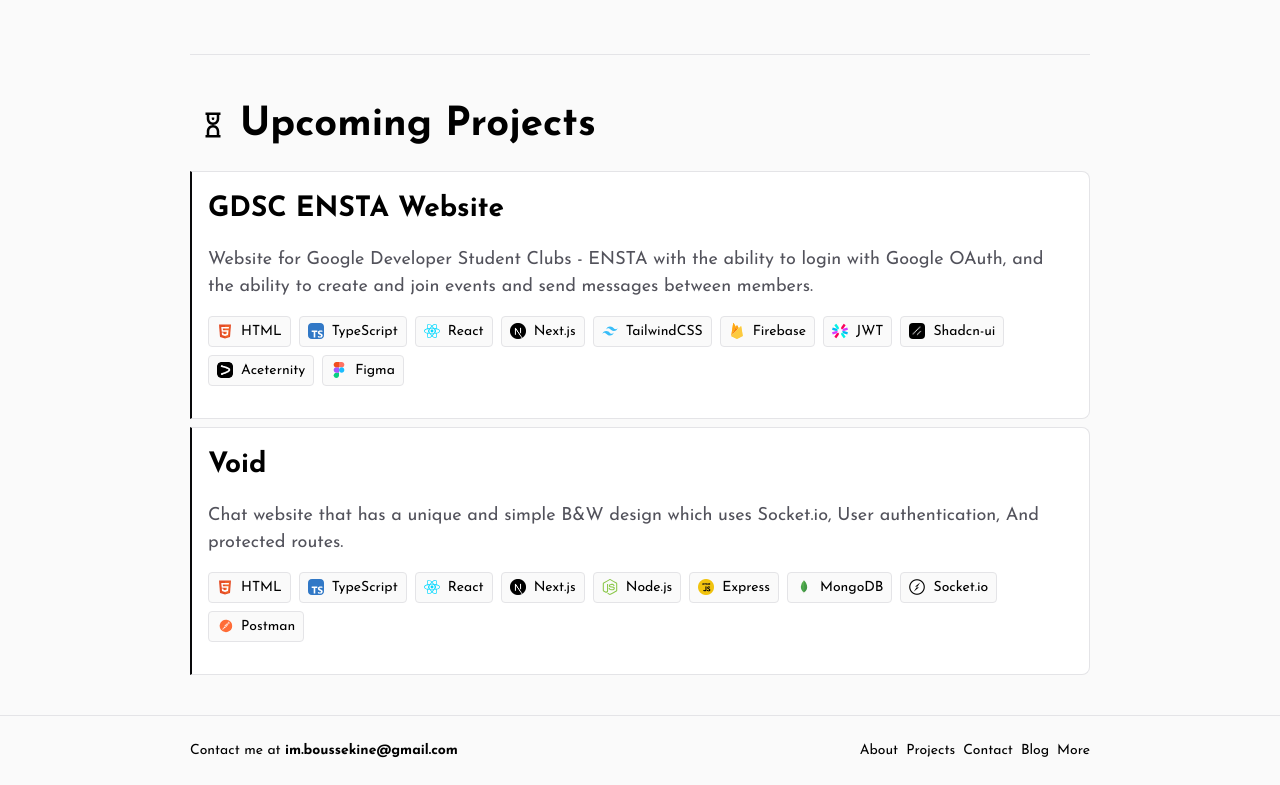
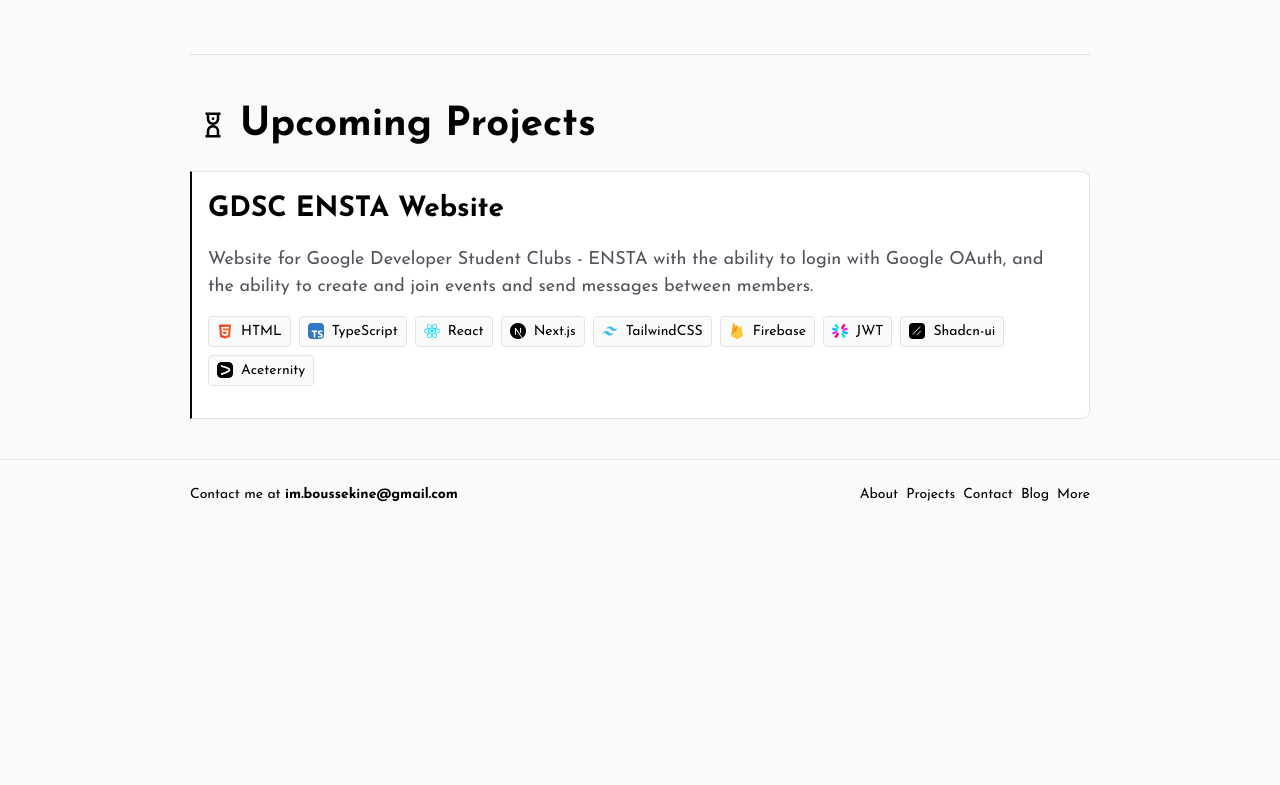
Before and after one commit to 1sma31L/Portfolio, a Next.js app: page /projects in a window 1280 px wide. Shown: the part 2497-3282 px from the top of the page. After the commit the page ends 3026 px from the top, so only its background shows below. Built offline with nearby package versions, Linux system fonts and the light colour scheme.

Commit message:
Refactor upcoming-projects.ts: Remove unused tech stack and project details

```diff
--- a/src/data/upcoming-projects.ts
+++ b/src/data/upcoming-projects.ts
@@ -21,26 +21,6 @@ const upcomingProjects: {
 			"JWT",
 			"Shadcn-ui",
 			"Aceternity",
-			"Figma",
-		],
-		previewLink: "",
-		githubLink: "",
-	},
-	{
-		id: 1,
-		title: "Void",
-		description:
-			"Chat website that has a unique and simple B&W design which uses Socket.io, User authentication, And protected routes.",
-		techStack: [
-			"HTML",
-			"TypeScript",
-			"React",
-			"Next.js",
-			"Node.js",
-			"Express",
-			"MongoDB",
-			"Socket.io",
-			"Postman",
 		],
 		previewLink: "",
 		githubLink: "",
```
